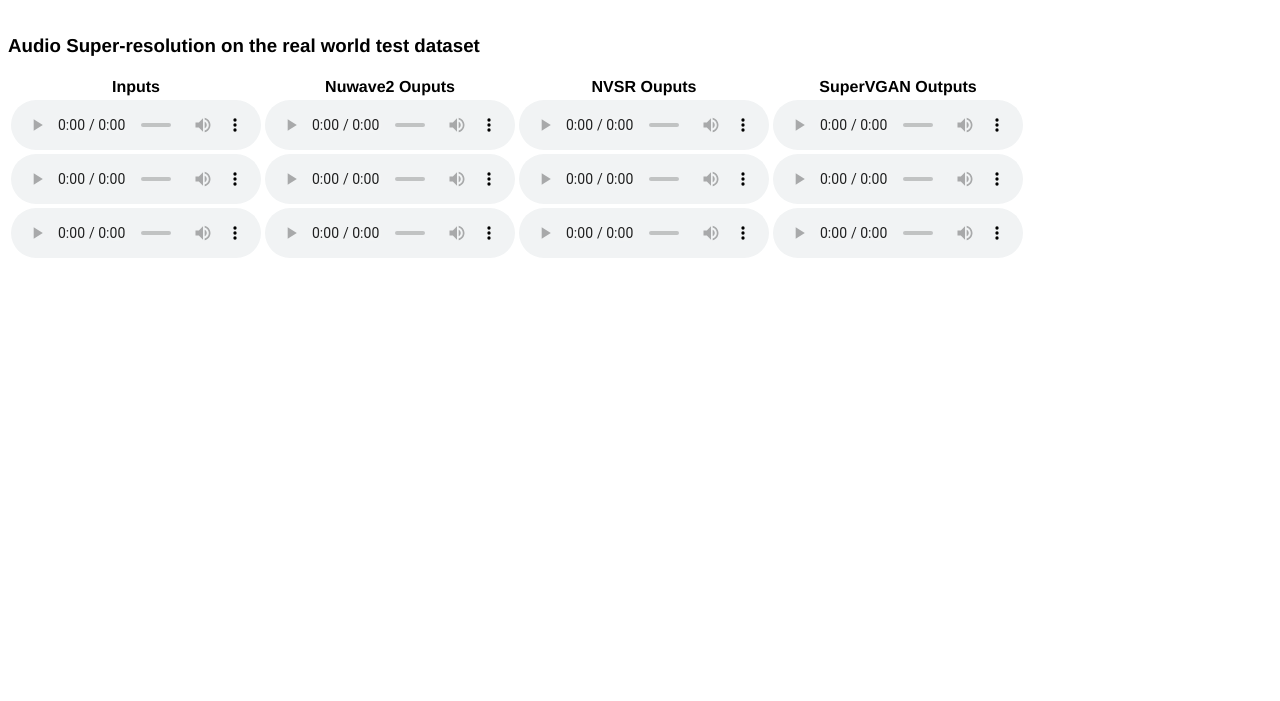
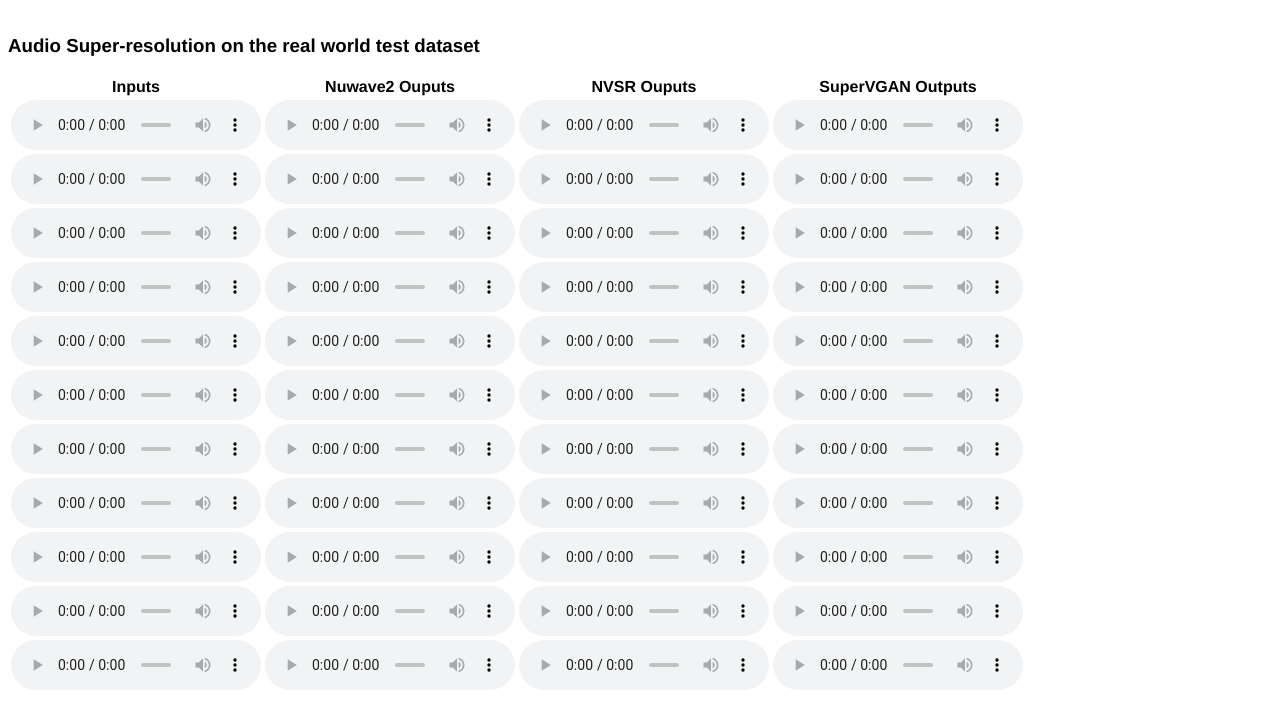
Before and after one commit to audiosupervgan/DemoSamples, a plain HTML site: page index.html in a window 1280 px wide. Shown: the part 124-825 px from the top of the page. Before the commit the page ends 800 px from the top, so only its background shows below. Drawn offline with Linux system fonts and the light colour scheme.

Commit message:
Update index.html

```diff
--- a/index.html
+++ b/index.html
@@ -10,7 +10,7 @@
 
     Here, we present audio samples for our solution,  <i> SuperVGAN: Fast High-Fidelity Audio Super-Resolution with GAN</i>.
     Our <i>SuperVGAN</i> solution improves the audio quality by novel loss functions, data augmentation techniques and newly designed discriminators helping in bandwidth extension.
-  <br> Below is the comparison between Audio Outputs of our <i>SuperVGAN</i> solution with other State-Of-The-Art solutions.
+  <br> Below is the comparison between Audio Outputs of 8kHz to 48kHz of our <i>SuperVGAN</i> solution with other State-Of-The-Art solutions.
 
   <body style="font-family: Helvetica">
   <!-- <body style="font-family: Palatino, serif"> -->
@@ -58,6 +58,76 @@
         </tr>
 
 
+        <tr>
+          <td><audio controls style="width: 250px; height: 50px"><source      src="p360_001_Input.wav" type="audio/wav"></audio></td>
+          <td><audio controls style="width: 250px; height: 50px"><source      src="p360_001_Nuwave2.wav" type="audio/wav"></audio></td>
+          <td><audio controls style="width: 250px; height: 50px"><source      src="p360_001_NVSR.wav" type="audio/wav"></audio></td>
+          <td><audio controls style="width: 250px; height: 50px"><source      src="p360_001_SuperVGAN.wav" type="audio/wav"></audio></td>
+
+        </tr>
+
+
+        <tr>
+          <td><audio controls style="width: 250px; height: 50px"><source      src="p360_002_Input.wav" type="audio/wav"></audio></td>
+          <td><audio controls style="width: 250px; height: 50px"><source      src="p360_002_Nuwave2.wav" type="audio/wav"></audio></td>
+          <td><audio controls style="width: 250px; height: 50px"><source      src="p360_002_NVSR.wav" type="audio/wav"></audio></td>
+          <td><audio controls style="width: 250px; height: 50px"><source      src="p360_002_SuperVGAN.wav" type="audio/wav"></audio></td>
+
+        </tr>
+
+
+        <tr>
+          <td><audio controls style="width: 250px; height: 50px"><source      src="p361_001_Input.wav" type="audio/wav"></audio></td>
+          <td><audio controls style="width: 250px; height: 50px"><source      src="p361_001_Nuwave2.wav" type="audio/wav"></audio></td>
+          <td><audio controls style="width: 250px; height: 50px"><source      src="p361_001_NVSR.wav" type="audio/wav"></audio></td>
+          <td><audio controls style="width: 250px; height: 50px"><source      src="p361_001_SuperVGAN.wav" type="audio/wav"></audio></td>
+
+        </tr>
+
+
+        <tr>
+          <td><audio controls style="width: 250px; height: 50px"><source      src="p361_002_Input.wav" type="audio/wav"></audio></td>
+          <td><audio controls style="width: 250px; height: 50px"><source      src="p361_002_Nuwave2.wav" type="audio/wav"></audio></td>
+          <td><audio controls style="width: 250px; height: 50px"><source      src="p361_002_NVSR.wav" type="audio/wav"></audio></td>
+          <td><audio controls style="width: 250px; height: 50px"><source      src="p361_002_SuperVGAN.wav" type="audio/wav"></audio></td>
+
+        </tr>
+
+
+        <tr>
+          <td><audio controls style="width: 250px; height: 50px"><source      src="p376_001_Input.wav" type="audio/wav"></audio></td>
+          <td><audio controls style="width: 250px; height: 50px"><source      src="p376_001_Nuwave2.wav" type="audio/wav"></audio></td>
+          <td><audio controls style="width: 250px; height: 50px"><source      src="p376_001_NVSR.wav" type="audio/wav"></audio></td>
+          <td><audio controls style="width: 250px; height: 50px"><source      src="p376_001_SuperVGAN.wav" type="audio/wav"></audio></td>
+
+        </tr>
+
+
+        <tr>
+          <td><audio controls style="width: 250px; height: 50px"><source      src="p376_002_Input.wav" type="audio/wav"></audio></td>
+          <td><audio controls style="width: 250px; height: 50px"><source      src="p376_002_Nuwave2.wav" type="audio/wav"></audio></td>
+          <td><audio controls style="width: 250px; height: 50px"><source      src="p376_002_NVSR.wav" type="audio/wav"></audio></td>
+          <td><audio controls style="width: 250px; height: 50px"><source      src="p376_002_SuperVGAN.wav" type="audio/wav"></audio></td>
+
+        </tr>
+
+
+        <tr>
+          <td><audio controls style="width: 250px; height: 50px"><source      src="s5_001_Input.wav" type="audio/wav"></audio></td>
+          <td><audio controls style="width: 250px; height: 50px"><source      src="s5_001_Nuwave2.wav" type="audio/wav"></audio></td>
+          <td><audio controls style="width: 250px; height: 50px"><source      src="s5_001_NVSR.wav" type="audio/wav"></audio></td>
+          <td><audio controls style="width: 250px; height: 50px"><source      src="s5_001_SuperVGAN.wav" type="audio/wav"></audio></td>
+
+        </tr>
+
+
+        <tr>
+          <td><audio controls style="width: 250px; height: 50px"><source      src="s5_002_Input.wav" type="audio/wav"></audio></td>
+          <td><audio controls style="width: 250px; height: 50px"><source      src="s5_002_Nuwave2.wav" type="audio/wav"></audio></td>
+          <td><audio controls style="width: 250px; height: 50px"><source      src="s5_002_NVSR.wav" type="audio/wav"></audio></td>
+          <td><audio controls style="width: 250px; height: 50px"><source      src="s5_002_SuperVGAN.wav" type="audio/wav"></audio></td>
+
+        </tr>
       </tbody>
     </table>
 
```
